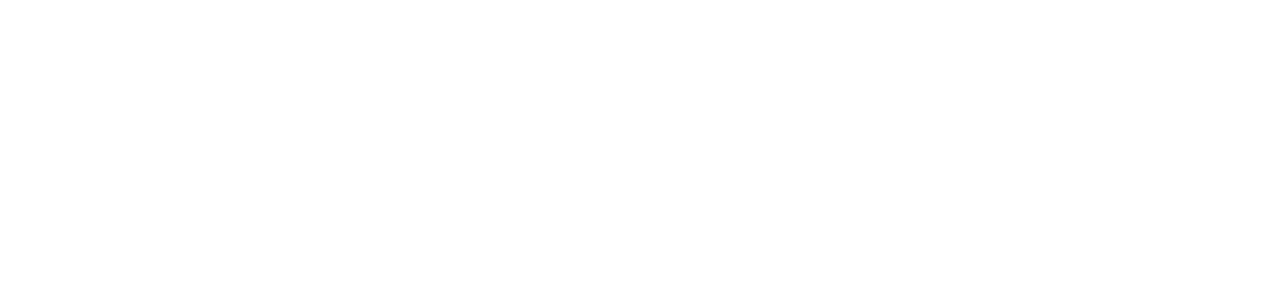
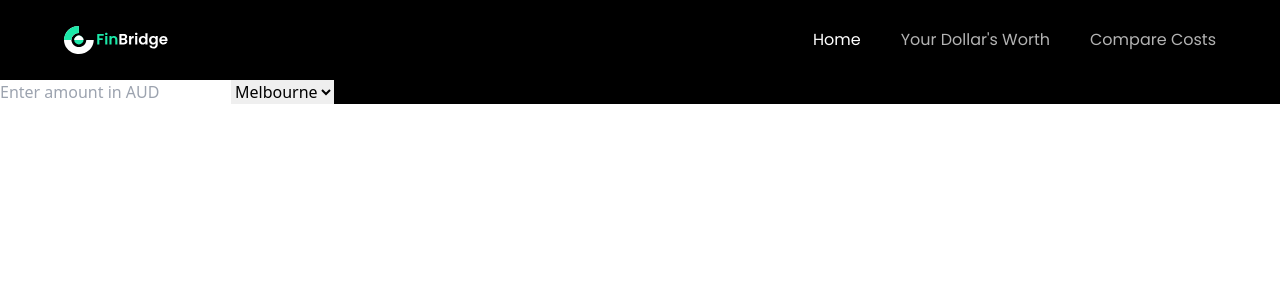
Before and after one commit to SOHAN-JAGADEESH/FinBridge, a React (Vite) app: page /dollar in a window 1280 px wide. Shown: the top 300 px of the page. Built offline with nearby package versions, Linux system fonts and the light colour scheme.

Commit message:
Added the two links to navbar for other features

```diff
--- a/src/components/Navbar.jsx
+++ b/src/components/Navbar.jsx
@@ -2,6 +2,7 @@
 
 import { close, logo, menu } from "../assets";
 import { navLinks } from "../constants";
+import { Link } from "react-router-dom";
 
 const Navbar = () => {
   const [active, setActive] = useState("Home");
@@ -20,7 +21,15 @@
             } ${index === navLinks.length - 1 ? "mr-0" : "mr-10"}`}
             onClick={() => setActive(nav.title)}
           >
-            <a href={`#${nav.id}`}>{nav.title}</a>
+            {index === 0 ? (
+              <Link to="/">{nav.title}</Link>
+            ) : index === 1 ? (
+              <Link to="/dollar">{nav.title}</Link>
+            ) : (index === 2 || index === navLinks.length - 1) ? (
+              <Link to="/compare">{nav.title}</Link>
+            ) : (
+              <a href={`#${nav.id}`}>{nav.title}</a>
+            )}
           </li>
         ))}
       </ul>
@@ -47,8 +56,16 @@
                 } ${index === navLinks.length - 1 ? "mb-0" : "mb-4"}`}
                 onClick={() => setActive(nav.title)}
               >
-                <a href={`#${nav.id}`}>{nav.title}</a>
-              </li>
+                {index === 0 ? (
+              <Link to="/">{nav.title}</Link>
+            ) : index === 1 ? (
+              <Link to="/dollar">{nav.title}</Link>
+            ) : (index === 2 || index === navLinks.length - 1) ? (
+              <Link to="/compare">{nav.title}</Link>
+            ) : (
+              <a href={`#${nav.id}`}>{nav.title}</a>
+            )}
+          </li>
             ))}
           </ul>
         </div>
--- /dev/null
+++ b/src/pages/Compare.jsx
@@ -0,0 +1,16 @@
+import React from 'react'
+import Navbar from "../components/Navbar";
+import styles from "../style";
+
+const Compare = () => (
+  <div className="bg-primary">
+    <div className={`${styles.paddingX} ${styles.flexCenter}`}>
+      <div className={`${styles.boxWidth}`}>
+        <Navbar />
+      </div>
+    </div>
+  </div>
+);
+
+
+export default Compare
--- a/src/pages/dollar.jsx
+++ b/src/pages/dollar.jsx
@@ -1,13 +1,59 @@
+import { useState } from "react";
 import React from 'react'
 import Navbar from "../components/Navbar";
+import styles from "../style";
 
 
-const dollar = () => (
+
+
+const Dollar = () => {
+  const [amount, setAmount] = useState('');
+  const [city, setCity] = useState('Melbourne'); // default to Melbourne since it's the only option
+  const [data, setData] = useState(null);
+
+  const handleSubmit = async () => {
+    try {
+      const response = await axios.post('/backend-endpoint', { amount, city }); // replace '/backend-endpoint' with your actual backend endpoint
+      setData(response.data);
+    } catch (error) {
+      console.error("Error fetching data:", error);
+    }
+  };
+
+return (
+
   <div className="bg-primary">
-    <Navbar/>
-    <div>Your Dollar's Worth</div>
+    <div className={`${styles.paddingX} ${styles.flexCenter}`}>
+      <div className={`${styles.boxWidth}`}>
+        <Navbar />
+      </div>
+    </div>
+    <div>
+      <input
+        type="number"
+        value={amount}
+        onChange={(e) => setAmount(e.target.value)}
+        placeholder="Enter amount in AUD"
+      />
+      <select value={city} onChange={(e) => setCity(e.target.value)}>
+        <option value="Melbourne">Melbourne</option>
+      </select>
+      <button onClick={handleSubmit}>Submit</button>
+
+      {data && (
+        // Display the infographic here based on the returned data
+        <div>
+          {/* Example: */}
+          <h1>{data.title}</h1>
+          <p>{data.description}</p>
+          {/* Add more visuals and styling as needed */}
+        </div>
+      )}
+    </div>
   </div>
 );
+};
 
 
-export default dollar
+
+export default Dollar
```
Also changed, not shown: src/main.jsx (+7 -2 lines).
